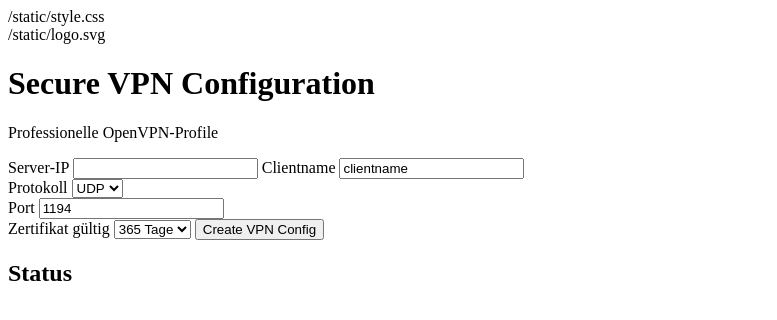
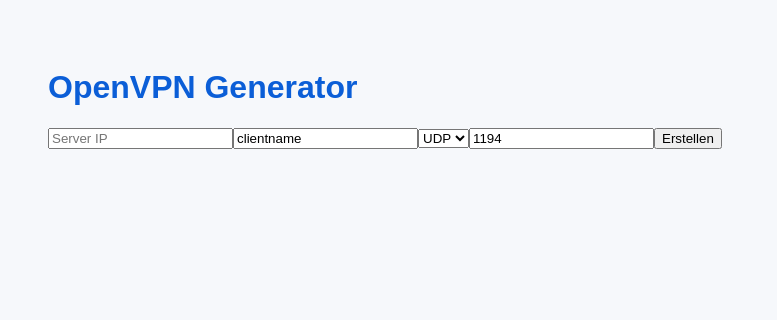
Before and after one commit to kennerblick/openvpn-web-config-generator, a Flask app: page / in a window 1280 px wide. Shown: the top 320 px of the page, without its empty margins (0-777 px from the left). Run offline with Flask 3, Linux system fonts and the light colour scheme; parts of the project's set-up code (start-up, migrations or seed data) failed here and were passed over.

Commit message:
Update project

```diff
--- a/app/app.py
+++ b/app/app.py
@@ -1,81 +1,53 @@
 from flask import Flask, render_template, request, jsonify, send_file
-import subprocess, os, secrets, string, re
+import subprocess, os, secrets, string, uuid
+from pathlib import Path
 
 app = Flask(__name__)
+BASE_JOBS_DIR = Path("/app/jobs")
+BASE_JOBS_DIR.mkdir(exist_ok=True)
 
-OPENVPN_DIR = "/etc/openvpn"
-JOB_STATUS = {
-    "state": "idle",
-    "progress": 0,
-    "message": "",
-    "server_conf": None,
-    "client_ovpn": None
-}
+JOB_STATUS = {"state":"idle","progress":0,"message":""}
 
-def update(p, msg):
-    JOB_STATUS.update({"state": "running", "progress": p, "message": msg})
+def update(p,m): JOB_STATUS.update({"state":"running","progress":p,"message":m})
 
-def gen_password(n=16):
-    chars = string.ascii_letters + string.digits
-    return ''.join(secrets.choice(chars) for _ in range(n))
+def gen_pw(n=16): return ''.join(secrets.choice(string.ascii_letters+string.digits) for _ in range(n))
 
 @app.route("/")
-def index():
-    return render_template("index.html")
+def index(): return render_template("index.html")
 
 @app.route("/create", methods=["POST"])
 def create():
     try:
-        server_ip = request.form["server_ip"]
-        port = request.form.get("port","1194")
-        proto = request.form.get("proto","udp")
-        client = request.form.get("client","clientname")
-        expire = request.form.get("expire","365")
-
-        update(10, "Initialisiere Umgebung")
-
-        subprocess.run([
-            "ovpn_genconfig",
-            "-u", f"{proto}://{server_ip}:{port}",
-            "-C","AES-256-GCM",
-            "-a","SHA512",
-            "-c"
-        ], cwd=OPENVPN_DIR, check=True)
-
-        update(40, "Initialisiere PKI")
-        if not os.path.exists(f"{OPENVPN_DIR}/pki"):
-            subprocess.run(["ovpn_initpki","nopass"], cwd=OPENVPN_DIR, check=True)
-
-        update(70, "Erzeuge Client-Zertifikat")
-        pwd = gen_password()
-        subprocess.run(f"echo {pwd} | ovpn_adduser {client}", shell=True, cwd=OPENVPN_DIR, check=True)
-
-        client_file = f"/app/{client}.ovpn"
-        subprocess.run(f"ovpn_getclient {client} > {client_file}", shell=True, check=True)
-
-        update(100, "Fertig")
-
-        JOB_STATUS.update({
-            "state": "done",
-            "server_conf": "server.conf",
-            "client_ovpn": f"{client}.ovpn",
-            "username": client,
-            "password": pwd
-        })
-
-        return jsonify({"ok": True})
-
+        job = f"job-{uuid.uuid4().hex[:6]}"
+        jobdir = BASE_JOBS_DIR/job
+        ovpn = jobdir/"openvpn"
+        ovpn.mkdir(parents=True)
+        ip=request.form["server_ip"]
+        port=request.form.get("port","1194")
+        proto=request.form.get("proto","udp")
+        client=request.form.get("client","clientname")
+        pw=gen_pw()
+        env=os.environ.copy(); env["OPENVPN"]=str(ovpn)
+        update(20,"Server-Konfiguration")
+        subprocess.run(["ovpn_genconfig","-u",f"{proto}://{ip}:{port}","-C","AES-256-GCM","-a","SHA512","-c"],env=env,check=True)
+        update(50,"PKI initialisieren")
+        subprocess.run("echo yes | ovpn_initpki nopass",shell=True,env=env,check=True)
+        update(80,"Client erzeugen")
+        subprocess.run(f"echo {pw} | ovpn_adduser {client}",shell=True,env=env,check=True)
+        subprocess.run(f"ovpn_getclient {client} > {jobdir}/{client}.ovpn",shell=True,env=env,check=True)
+        JOB_STATUS.update({"state":"done","progress":100,"message":"Fertig",
+            "server":f"{job}/openvpn/server.conf",
+            "client":f"{job}/{client}.ovpn",
+            "user":client,"password":pw})
+        return jsonify(ok=True)
     except Exception as e:
         JOB_STATUS.update({"state":"error","message":str(e)})
-        return jsonify({"error":str(e)}), 500
+        return jsonify(error=str(e)),500
 
 @app.route("/status")
-def status():
-    return jsonify(JOB_STATUS)
+def status(): return jsonify(JOB_STATUS)
 
-@app.route("/download/<name>")
-def download(name):
-    return send_file(f"/app/{name}", as_attachment=True)
+@app.route("/download/<path:p>")
+def dl(p): return send_file(BASE_JOBS_DIR/p, as_attachment=True)
 
-if __name__ == "__main__":
-    app.run(host="0.0.0.0", port=9192)
+if __name__=="__main__": app.run("0.0.0.0",9192)
--- a/app/static/style.css
+++ b/app/static/style.css
@@ -1,81 +1 @@
-body {
-  font-family: "Segoe UI", Roboto, Arial, sans-serif;
-  margin: 0;
-  background: #f6f8fb;
-  color: #1a1a1a;
-}
-
-header {
-  background: #ffffff;
-  border-bottom: 4px solid #0b5ed7;
-  padding: 30px;
-  text-align: center;
-}
-
-header img {
-  height: 40px;
-}
-
-main {
-  max-width: 820px;
-  margin: 40px auto;
-}
-
-.card {
-  background: #fff;
-  padding: 30px;
-  margin-bottom: 25px;
-  border-radius: 4px;
-  box-shadow: 0 4px 14px rgba(0,0,0,.08);
-}
-
-label {
-  display:block;
-  margin-top:15px;
-  font-weight:600;
-}
-
-input, select {
-  width:100%;
-  padding:10px;
-  margin-top:5px;
-  border:1px solid #ccc;
-  border-radius:3px;
-}
-
-.row {
-  display:flex;
-  gap:20px;
-}
-
-button {
-  margin-top:25px;
-  padding:14px;
-  width:100%;
-  background:#0b5ed7;
-  color:#fff;
-  border:none;
-  font-size:16px;
-  cursor:pointer;
-}
-
-button:hover {
-  background:#094db5;
-}
-
-.progress {
-  width:100%;
-  background:#e1e6f0;
-  height:18px;
-  border-radius:4px;
-  overflow:hidden;
-}
-
-.progress div {
-  height:100%;
-  width:0;
-  background:#1cbf73;
-  transition:width .4s;
-}
-
-.hidden { display:none; }
+body{font-family:sans-serif;background:#f6f8fb;padding:40px} h1{color:#0b5ed7}
--- a/app/templates/index.html
+++ b/app/templates/index.html
@@ -1,88 +1 @@
-<!DOCTYPE html>
-<html lang="de">
-<head>
-<meta charset="UTF-8">
-<title>OpenVPN Secure Config Generator</title>
-/static/style.css
-</head>
-<body>
-
-<header>
-  /static/logo.svg
-  <h1>Secure VPN Configuration</h1>
-  <p>Professionelle OpenVPN‑Profile</p>
-</header>
-
-<main>
-<section class="card">
-<form id="vpnForm">
-  <label>Server‑IP</label>
-  <input name="server_ip" required>
-
-  <label>Clientname</label>
-  <input name="client" value="clientname">
-
-  <div class="row">
-    <div>
-      <label>Protokoll</label>
-      <select name="proto">
-        <option value="udp" selected>UDP</option>
-        <option value="tcp">TCP</option>
-      </select>
-    </div>
-    <div>
-      <label>Port</label>
-      <input name="port" value="1194">
-    </div>
-  </div>
-
-  <label>Zertifikat gültig</label>
-  <select name="expire">
-    <option value="30">30 Tage</option>
-    <option value="90">90 Tage</option>
-    <option value="365" selected>365 Tage</option>
-  </select>
-
-  <button type="submit">Create VPN Config</button>
-</form>
-</section>
-
-<section id="statusBox" class="card hidden">
-  <h2>Status</h2>
-  <div class="progress">
-    <div id="bar"></div>
-  </div>
-  <p id="statusText"></p>
-</section>
-
-<section id="downloads" class="card hidden"></section>
-</main>
-
-<script>
-vpnForm.onsubmit = e => {
-  e.preventDefault();
-  statusBox.classList.remove("hidden");
-  fetch("/create",{method:"POST",body:new FormData(vpnForm)});
-  poll();
-};
-
-async function poll(){
-  const r = await fetch("/status");
-  const d = await r.json();
-  bar.style.width = d.progress + "%";
-  statusText.textContent = d.message + " ("+d.progress+"%)";
-  if(d.state==="done"){
-    downloads.classList.remove("hidden");
-    downloads.innerHTML = `
-      <h2>Downloads</h2>
-      /download/${d.server_conf}server.conf</a><br>
-      /download/${d.client_ovpn}${d.client_ovpn}</a>
-      <p><b>Username:</b> ${d.username}<br><b>Password:</b> ${d.password}</p>`;
-    return;
-  }
-  setTimeout(poll,500);
-}
-</script>
-
-</body>
-</html>
+<!doctype html><html><head><meta charset=utf-8><title>VPN Generator</title><link rel=stylesheet href="/static/style.css"></head><body><h1>OpenVPN Generator</h1><form id=f><input name=server_ip placeholder="Server IP" required><input name=client value=clientname><select name=proto><option value=udp>UDP</option><option value=tcp>TCP</option></select><input name=port value=1194><button>Erstellen</button></form><div id=s></div><script>f.onsubmit=e=>{e.preventDefault();fetch('/create',{method:'POST',body:new FormData(f)});poll()};async function poll(){let r=await fetch('/status'),d=await r.json();s.innerText=d.message+' '+(d.progress||'');if(d.state=='done'){s.innerHTML+=`<br><a href=/download/${d.server}>server.conf</a><br><a href=/download/${d.client}>client.ovpn</a>`;return}setTimeout(poll,500)}</script></body></html>
--- a/docker-compose.yml
+++ b/docker-compose.yml
@@ -1,13 +1,10 @@
 version: "3.8"
-
 services:
   vpn-web:
     build: .
     container_name: openvpn-web
     ports:
       - "9192:9192"
-    volumes:
-      - ./openvpn-data:/etc/openvpn
     cap_add:
       - NET_ADMIN
     restart: unless-stopped
```
Also changed, not shown: app/requirements.txt (line endings or trailing spaces), 1 other file.
